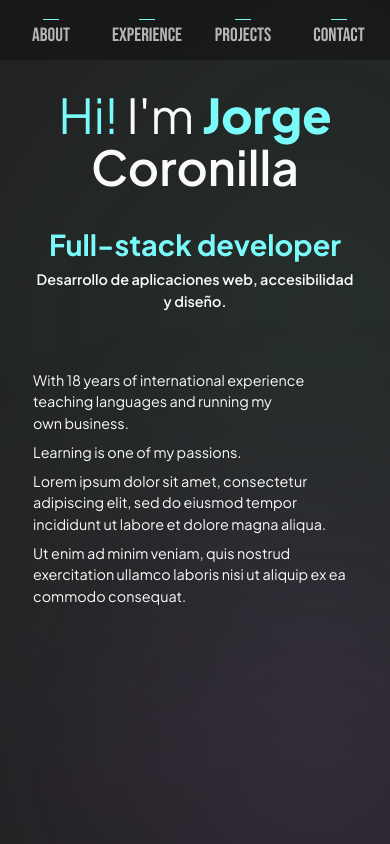
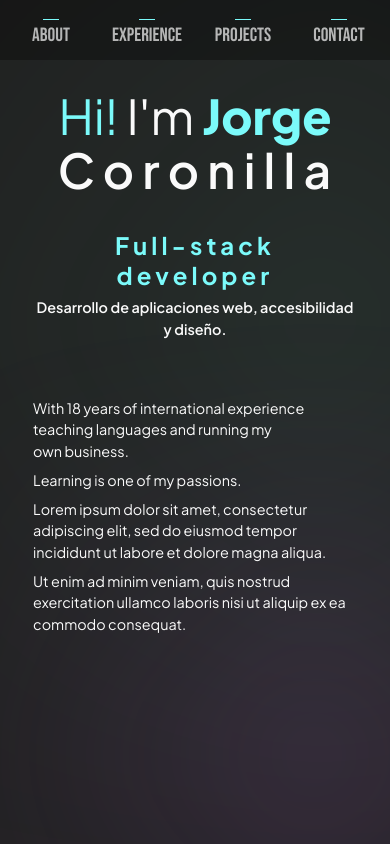
Before and after one commit to JorgeCoronilla/porfolio, a Next.js app: page / in a window 390 px wide. Shown: the top 844 px of the page. Built offline with nearby package versions, Linux system fonts and the light colour scheme.

Commit message:
[Ux] Mobile cover text

```diff
--- a/src/app/ui/components/cover/cover.module.css
+++ b/src/app/ui/components/cover/cover.module.css
@@ -51,16 +51,16 @@
   .hero h1 {
     font-family: Plus_Jakarta;
     font-weight: 400;
-    line-height: 0.08;
+    line-height: 0.12;
     font-size: 3em;
     margin-top: 1em;
   }
 
   .hero h2 {
-    font-size: 1.8em;
+    font-size: 1.5em;
     font-family: YanoneKaffeesatz;
     font-family: Plus_Jakarta;
-
+    letter-spacing: 0.17em;
     color: var(--font-color-secondary);
     margin: 0.5em 0 0.2em;
   }
@@ -82,4 +82,8 @@
     padding-top: 2em !important;
     padding-bottom: 0 !important;
   }
+  .title2 {
+    letter-spacing: 0.17em !important;
+    margin-left: 0.15em;
+  }
 }
--- a/src/app/ui/components/projects/projects.module.css
+++ b/src/app/ui/components/projects/projects.module.css
@@ -48,6 +48,7 @@
 .projectContainer img {
   width: 100%;
 }
+
 .projectContainer:hover {
   opacity: 1;
 }
```
